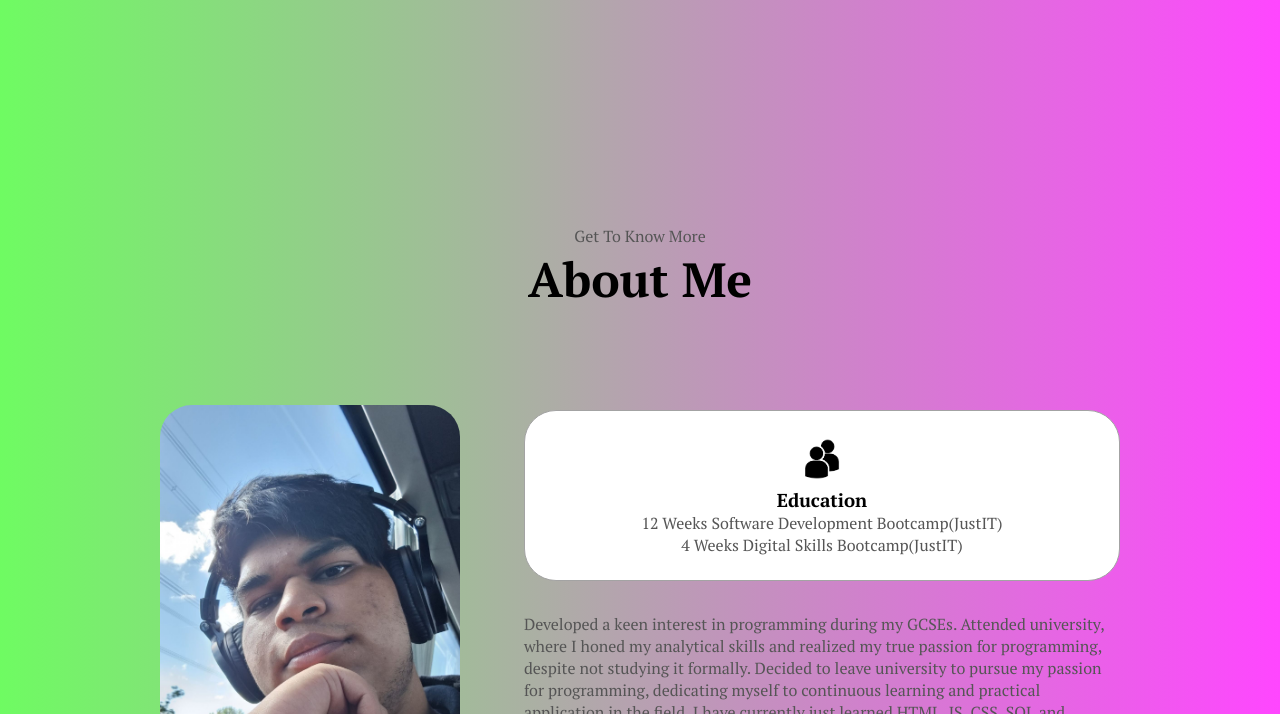
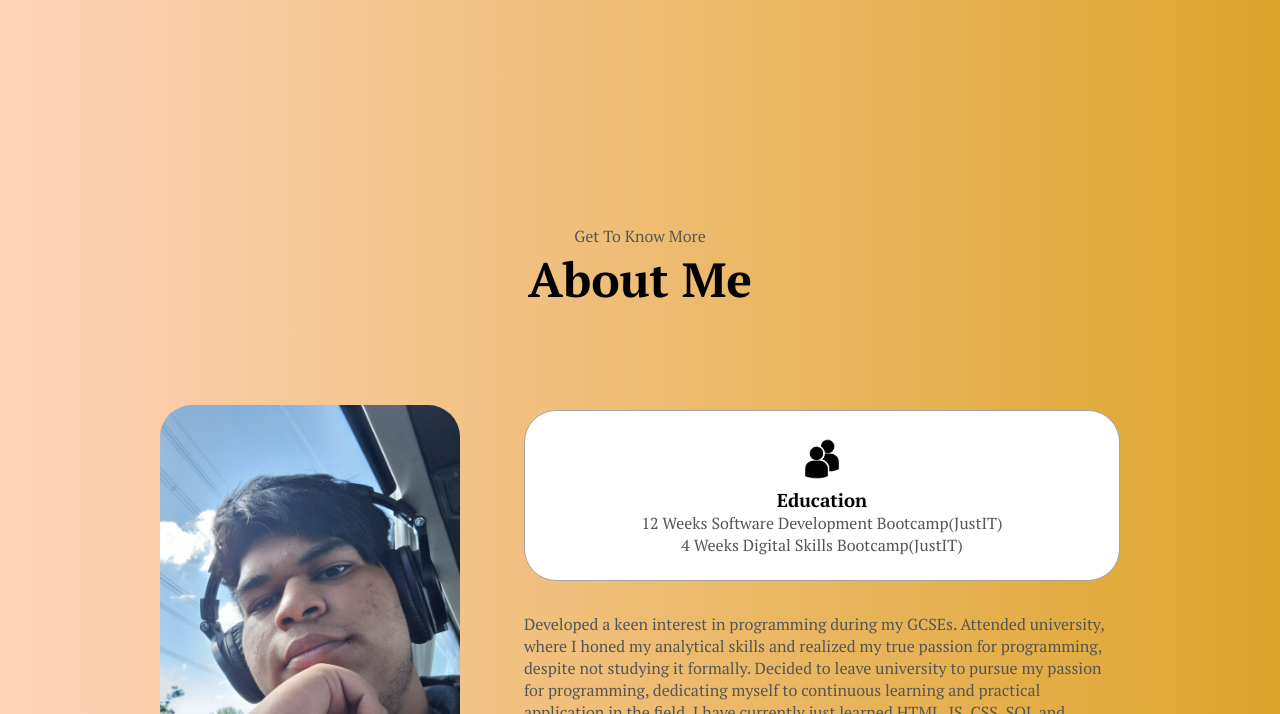
Before and after one commit to JonSalves/Portfolio_Website, a plain HTML site: page index.html in a window 1280 px wide. Shown: the part 687-1401 px from the top of the page. Drawn offline with Linux system fonts and the light colour scheme.

Commit message:
Image Change

```diff
--- a/style.css
+++ b/style.css
@@ -9,7 +9,7 @@
 
 body{
     font-family: "PT Serif", serif;
-    background-image: linear-gradient(to right, rgba(58, 250, 41, 0.733) , rgb(255, 70, 255));
+    background-image: linear-gradient(to right, rgb(255, 211, 186) , rgb(221, 165, 44));
 }
 
 html{
```
Also changed, not shown: Assets/profile-pic.jpg.
